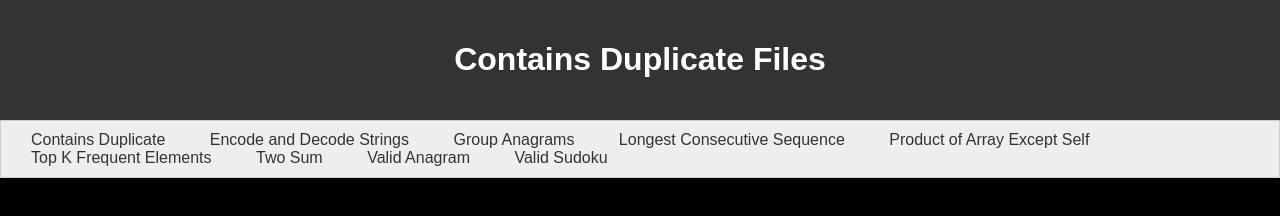
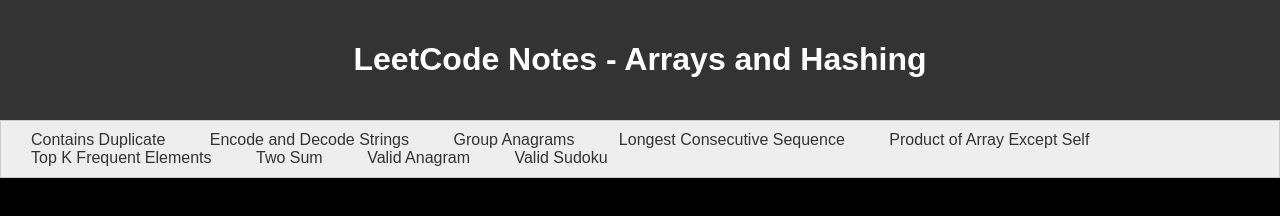
Before and after one commit to Mike11199/Leetcode-Notes, a plain HTML site: page index.html in a window 1280 px wide. Drawn offline with Linux system fonts and the light colour scheme.

Commit message:
Update index.html

```diff
--- a/index.html
+++ b/index.html
@@ -44,7 +44,7 @@
 </head>
 <body>
 	<header>
-		<h1>Contains Duplicate Files</h1>
+		<h1>LeetCode Notes - Arrays and Hashing</h1>
 	</header>
 	<nav>
 <ul>
```
